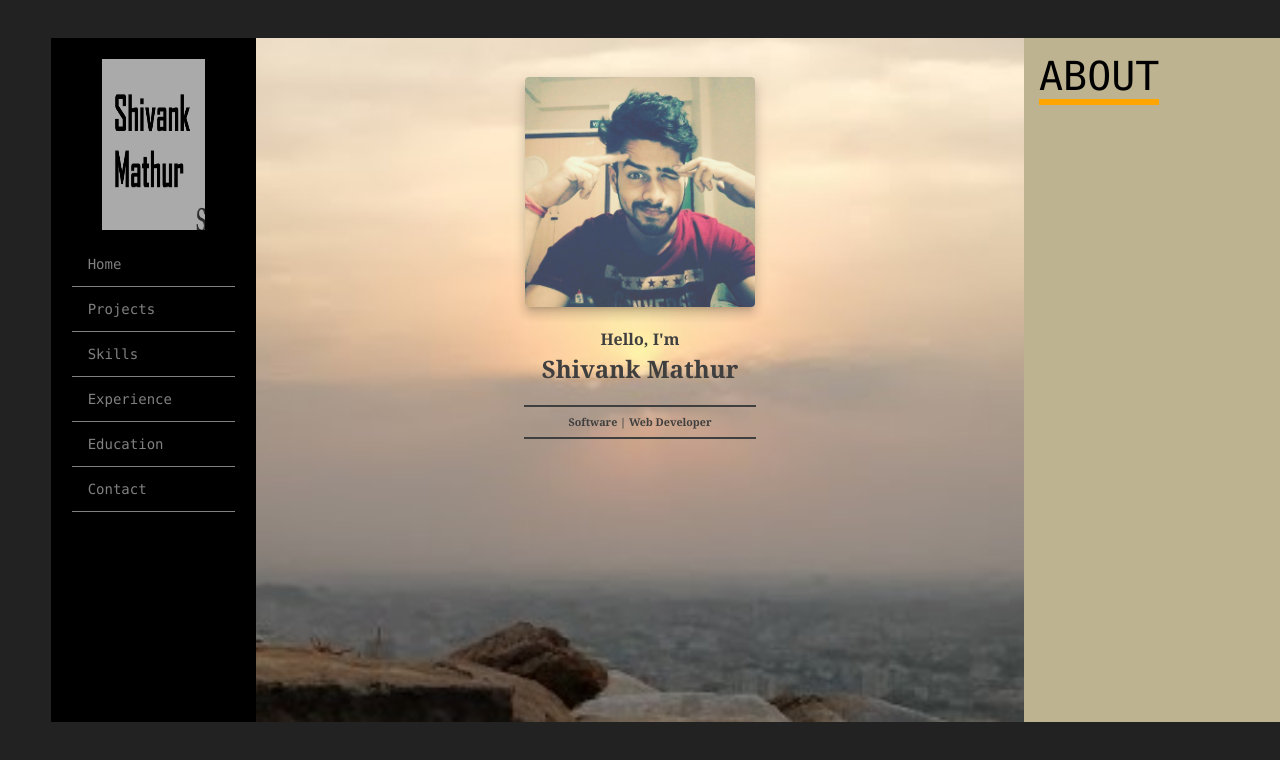
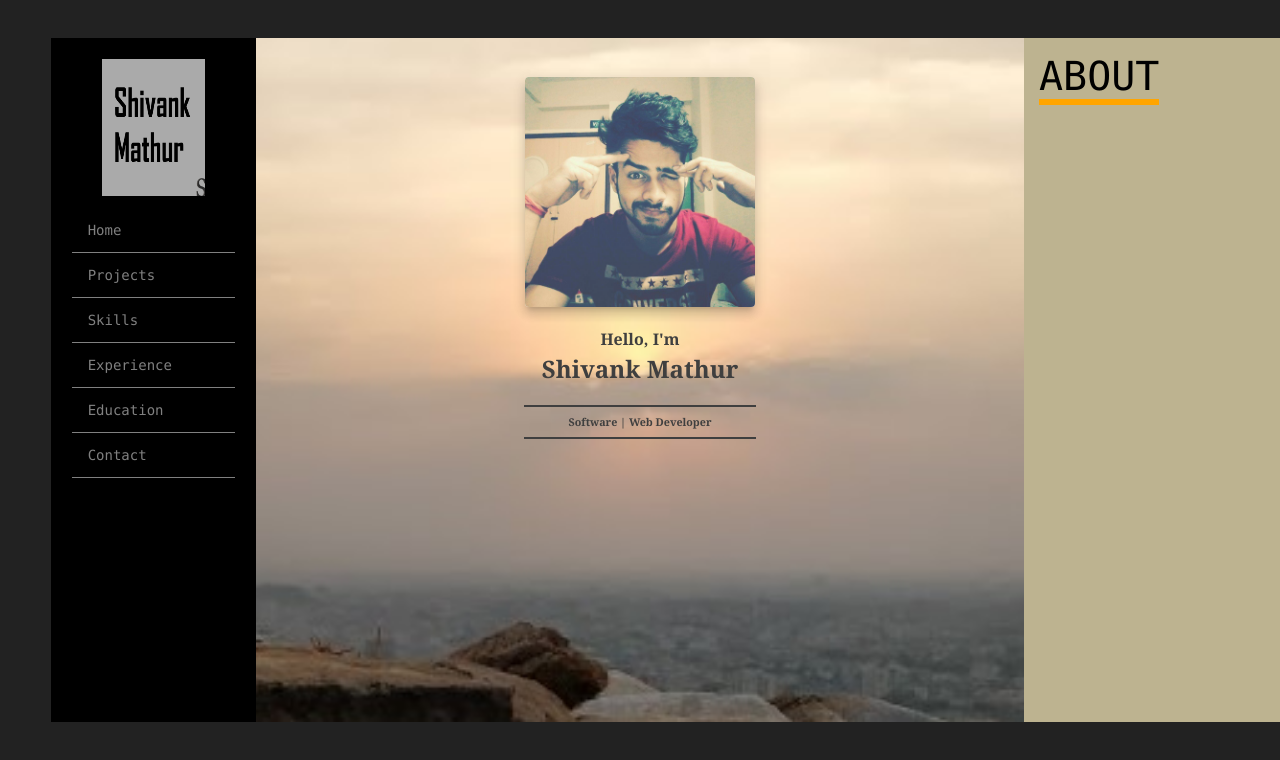
Before and after one commit to shivumat/Resume, a React (Create React App) app: page / in a window 1280 px wide. Shown: the top 760 px of the page. Built offline with nearby package versions, Linux system fonts and the light colour scheme.

Commit message:
Routing Partial

```diff
--- a/src/container/logo/Logo.css
+++ b/src/container/logo/Logo.css
@@ -1,6 +1,6 @@
 
 .logo{
-    height: 25%;
+    height: 20%;
     width: 50%;
     margin-left: 25%;
     margin-top: 10%;
```
